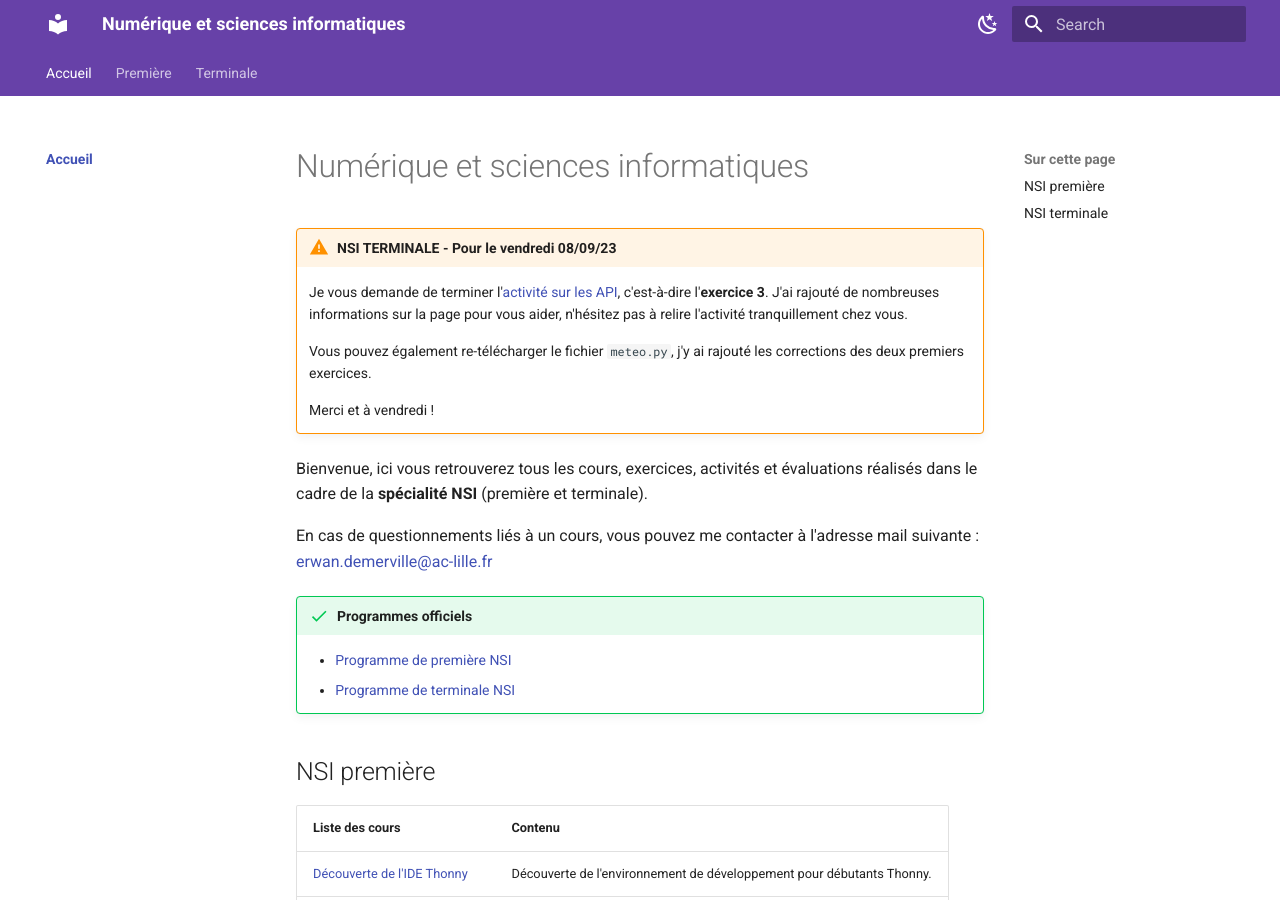
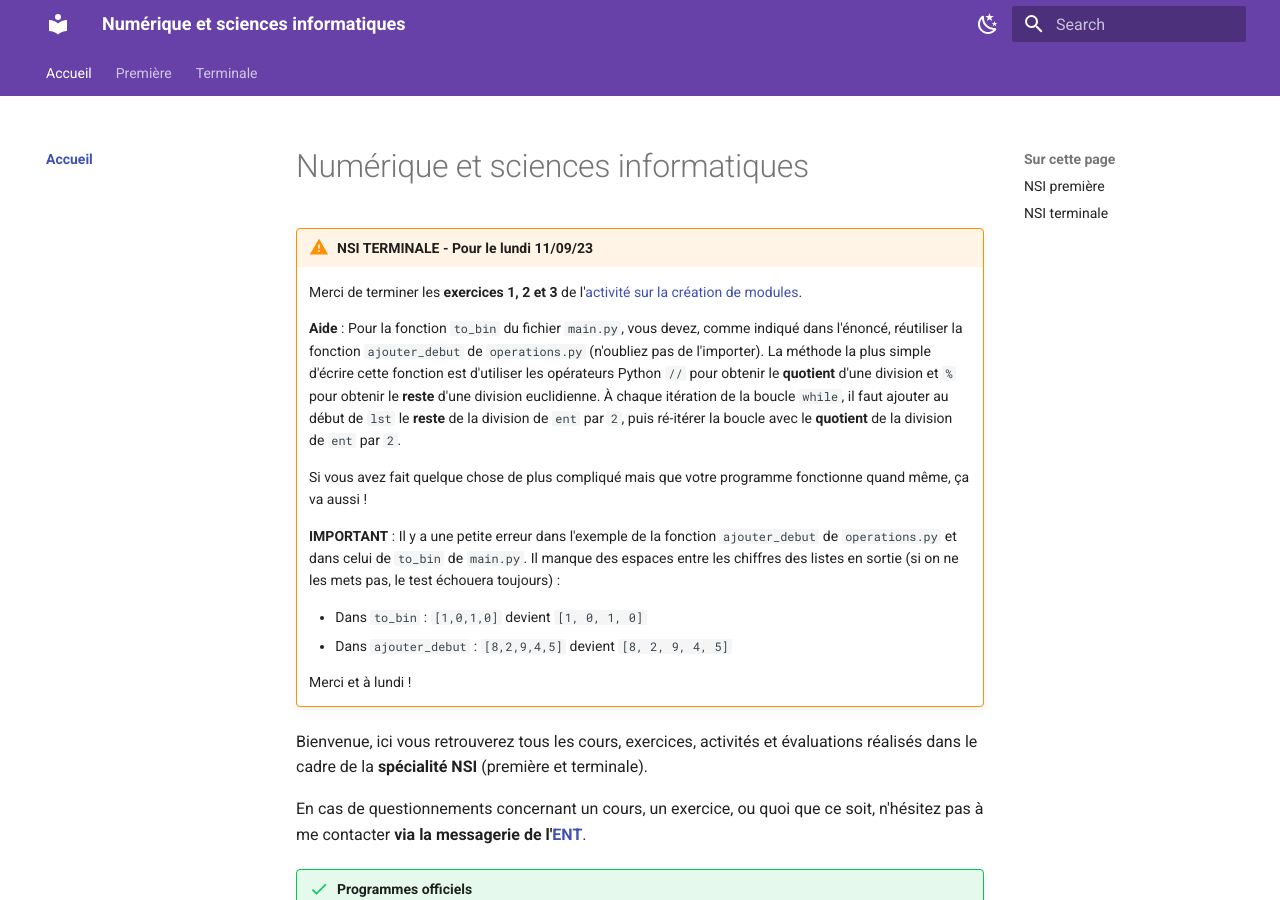
Before and after one commit to erwandemerville/nsi, an MkDocs documentation site: the page built from docs/index.md, in a window 1280 px wide and 900 px high. Built offline with MkDocs 1.6.1 and Material for MkDocs 9.7.7, drawn with Linux system fonts in a browser that asks for light colours.

Commit message:
Ajout devoirs terminale

```diff
--- a/docs/index.md
+++ b/docs/index.md
@@ -1,16 +1,23 @@
 # Numérique et sciences informatiques
 
-!!! warning "NSI TERMINALE - Pour le vendredi 08/09/23"
-    Je vous demande de terminer l'[activité sur les API](terminale/modularite/api.md), c'est-à-dire l'**exercice 3**. J'ai rajouté de nombreuses informations sur la page pour vous aider, n'hésitez pas à relire l'activité tranquillement chez vous.
+!!! warning "NSI TERMINALE - Pour le lundi 11/09/23"
+    Merci de terminer les **exercices 1, 2 et 3** de l'[activité sur la création de modules](https://nsi.erwandemerville.fr/terminale/modularite/modules/#activite-creer-un-module){ target="_blank" }.
 
-    Vous pouvez également re-télécharger le fichier `meteo.py`, j'y ai rajouté les corrections des deux premiers exercices.
+    **Aide** : Pour la fonction `to_bin` du fichier `main.py`, vous devez, comme indiqué dans l'énoncé, réutiliser la fonction `ajouter_debut` de `operations.py` (n'oubliez pas de l'importer). La méthode la plus simple d'écrire cette fonction est d'utiliser les opérateurs Python `//` pour obtenir le **quotient** d'une division et `%` pour obtenir le **reste** d'une division euclidienne. À chaque itération de la boucle `while`, il faut ajouter au début de `lst` le **reste** de la division de `ent` par `2`, puis ré-itérer la boucle avec le **quotient** de la division de `ent` par `2`.
 
-    Merci et à vendredi !
+    Si vous avez fait quelque chose de plus compliqué mais que votre programme fonctionne quand même, ça va aussi !
+
+    **IMPORTANT** : Il y a une petite erreur dans l'exemple de la fonction `ajouter_debut` de `operations.py` et dans celui de `to_bin` de `main.py`. Il manque des espaces entre les chiffres des listes en sortie (si on ne les mets pas, le test échouera toujours) :
+
+    - Dans `to_bin` : `[1,0,1,0]` devient `[1, 0, 1, 0]`
+    - Dans `ajouter_debut` : `[8,2,9,4,5]` devient `[8, 2, 9, 4, 5]`
+
+    Merci et à lundi !
+
 
 Bienvenue, ici vous retrouverez tous les cours, exercices, activités et évaluations réalisés dans le cadre de la **spécialité NSI** (première et terminale).
 
-En cas de questionnements liés à un cours, vous pouvez me contacter à l'adresse mail suivante :
-<erwan.demerville@ac-lille.fr>
+En cas de questionnements concernant un cours, un exercice, ou quoi que ce soit, n'hésitez pas à me contacter **via la messagerie de l'[ENT](https://enthdf.fr/){ target="_blank" }**.
 
 !!! success "Programmes officiels"
     * [Programme de première NSI](bo/BO_NSI_Premiere.pdf){ target="_blank" }
--- a/docs/terminale/modularite/src/main.py
+++ b/docs/terminale/modularite/src/main.py
@@ -7,7 +7,7 @@ def to_bin(ent: int) -> list:
 
     :Exemples:
     >>> to_bin(10)
-    [1,0,1,0]
+    [1, 0, 1, 0]
     '''
 
     lst = []
@@ -19,7 +19,7 @@ def moyenne(lst: list) -> float:
     ''' Renvoie la moyenne des éléments d'une liste.
 
     :Exemples:
-    >>> moyenne([12,15,10,20])
+    >>> moyenne([12, 15, 10, 20])
     14.25
     '''
 
```
Also changed, not shown: docs/terminale/modularite/src/operations.py (+5 -5 lines).
